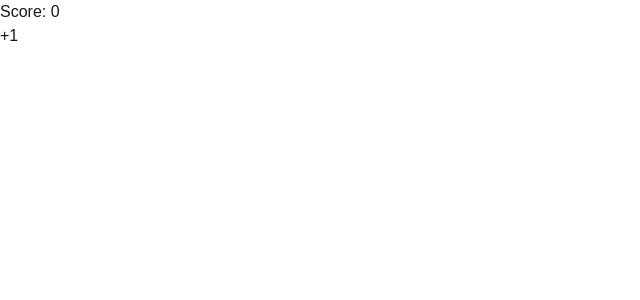
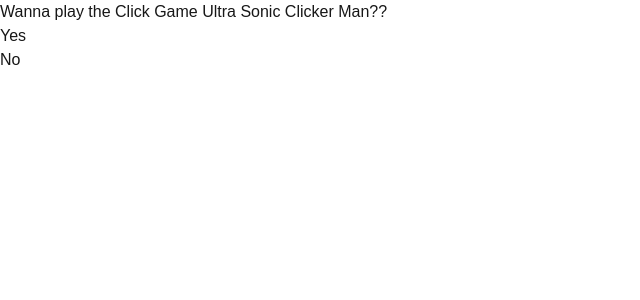
Before and after one commit to ll887854/adsdasd, a Next.js app: page / in a window 1280 px wide. Shown: the top 300 px of the page, without its empty margins (0-640 px from the left). Built offline with nearby package versions, Linux system fonts and the light colour scheme.

Commit message:
e page.tsx

```diff
--- a/app/page.tsx
+++ b/app/page.tsx
@@ -1,22 +1,65 @@
+
 "use client"
-
 import { useState } from "react"
-
-export default function Home() {
+export default function Home () {
+  const [level, setLevel] = useState("start")
     const [number, setNumber] = useState(0)
-  const [text, setText] = useState("click!!")
+      const [text, setText] = useState("PLAY MY GAME!!!!")
 
       return (
         <main>
+          {level === "start" &&
+          ( <div> <h1>Wanna play the Click Game Ultra Sonic Clicker Man??</h1>
+             <button onClick={() => setLevel("playing")}>
+              Yes
+             </button>
+             <div>
+             <button onClick={() => setLevel("fuck you")}>
+              No
+             </button>
+             </div>
+             </div>
+          )
+        }
+
+        {level === "fuck you" &&
+          ( <div>
+            <h1>{text}</h1>
+            <button onClick={() => setLevel("playing")}>
+              PLAY!
+            </button>
+          </div>
+          )
+        }
+
+
+
+        {level === "playing" && (
+          <div>
             <h1>Score: {number}</h1>
 
-      <button onClick={() => setNumber(number + 1)}>
-        +1
+            <button onClick={() => setNumber(number + 30)}>
+              click!
             </button>
+            <div>
 
-      {number >= 10 && number < 20 && <p>keep going</p>}
-      {number >= 20 && number < 30 && <p>almost there</p>}
-      {number >= 30 && <p>YOU DID IT!</p>}
+            {number >= 100 && ( <button onClick={() => setLevel("finish")}>
+              Oki you can go now just click me
+            </button> )}
+            </div>
+          </div>
+        )
+      }
+      {level === "finish" &&
+      ( <div>
+        <h1>YAY! YOU DID IT!</h1>
+
+      </div>
+      )
+    }
+
+
+
         </main>
       )
     }
```
Lines whose indentation alone changed are shown as unchanged.
